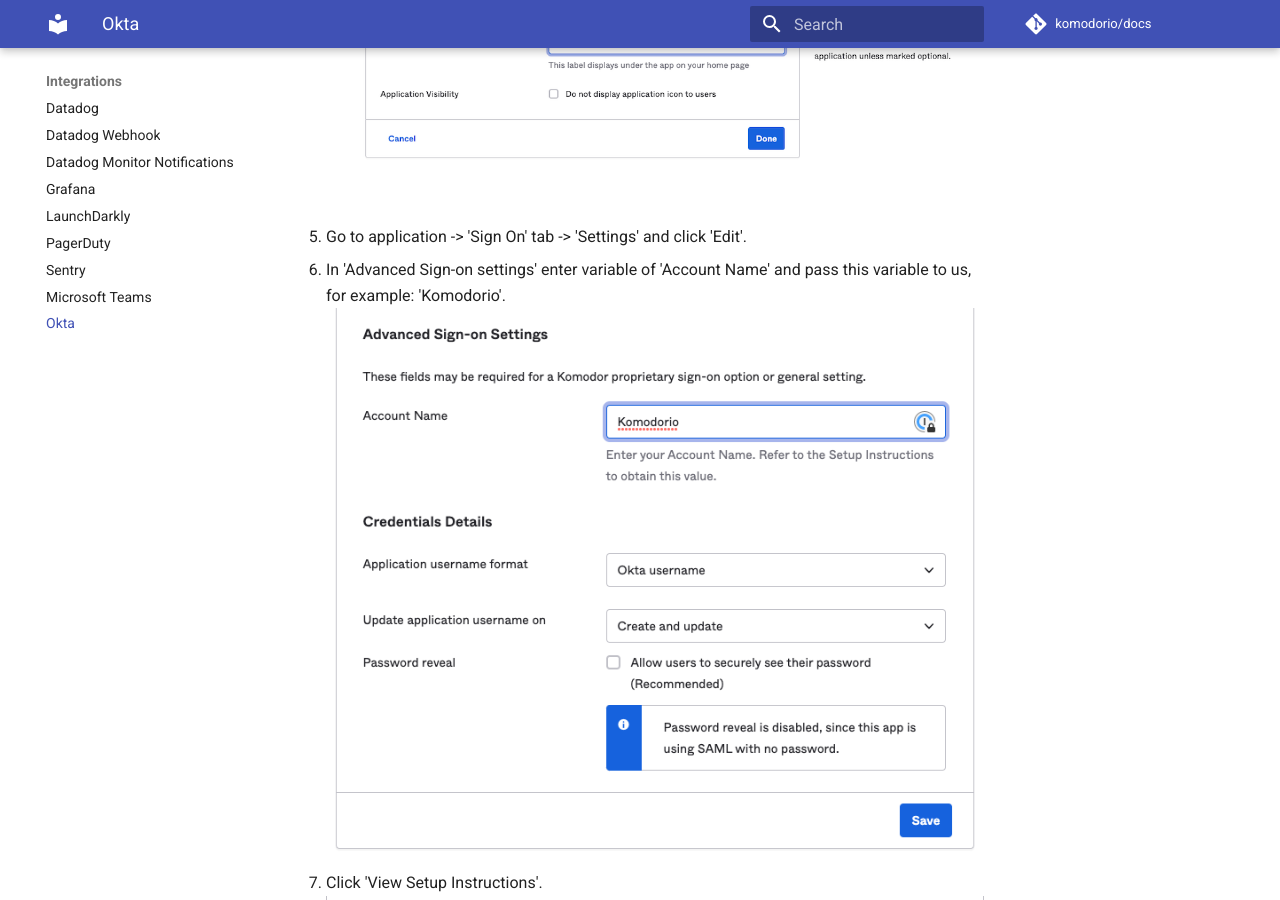
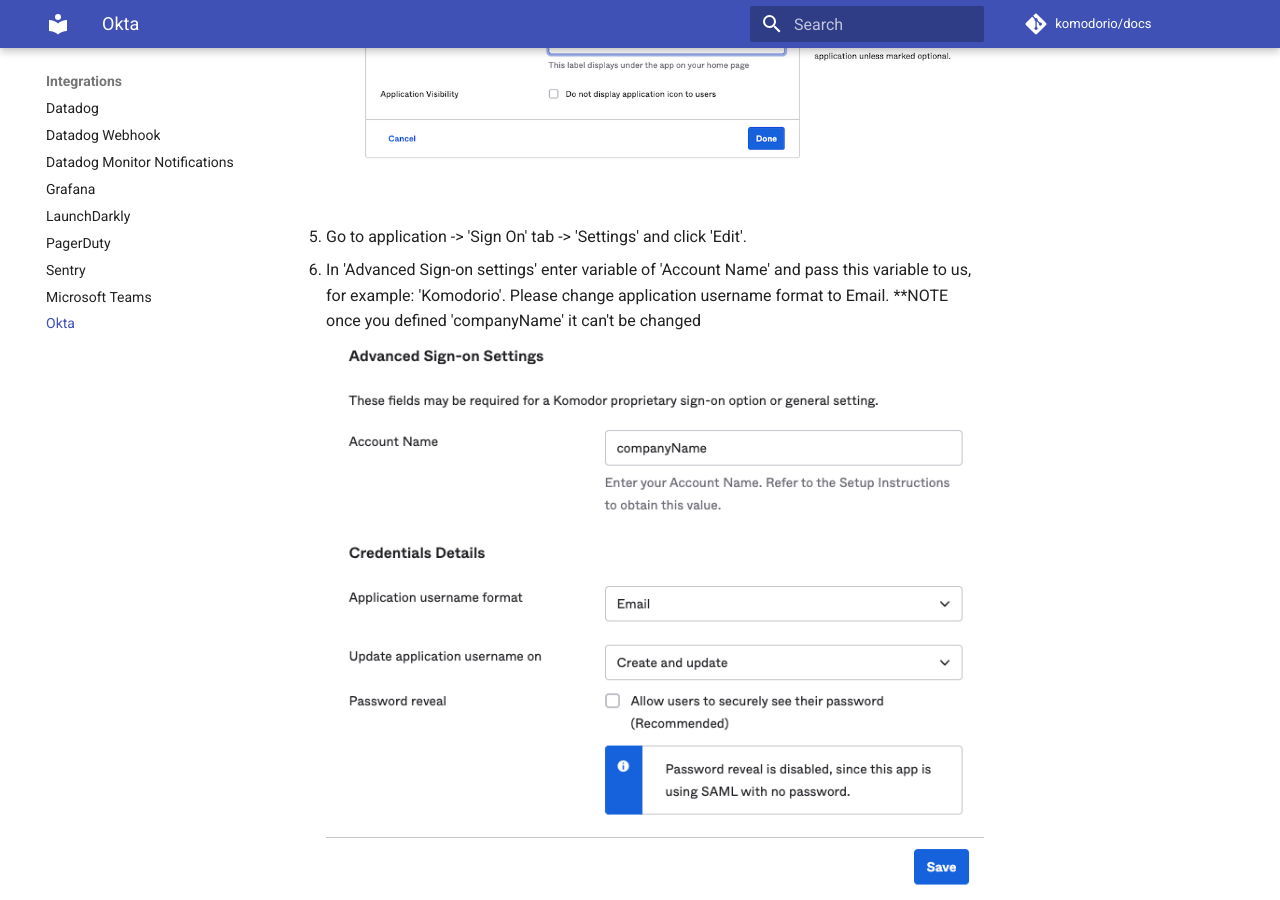
Before and after one commit to komodorio/docs, an MkDocs documentation site: the page built from docs/Integrations/Okta/Okta.md, in a window 1280 px wide and 900 px high, scrolled down 1744 px. Built offline with MkDocs 1.6.1 and Material for MkDocs 9.7.7, drawn with Linux system fonts in a browser that asks for light colours; comment, search, counter and statistics services are not loaded.

Commit message:
modify Okta integration documentation

```diff
--- a/docs/Integrations/Okta/Okta.md
+++ b/docs/Integrations/Okta/Okta.md
@@ -21,6 +21,8 @@
 5. Go to application -> 'Sign On' tab -> 'Settings' and click 'Edit'.
 
 6. In 'Advanced Sign-on settings' enter variable of 'Account Name' and pass this variable to us, for example: 'Komodorio'.
+   Please change application username format to Email.
+   \*\*NOTE once you defined 'companyName' it can't be changed
    ![KomodorioAccountName](./komodorio_account_name.png)
 
 7. Click 'View Setup Instructions'.
```
Also changed, not shown: docs/Integrations/Okta/komodorio_account_name.png.
